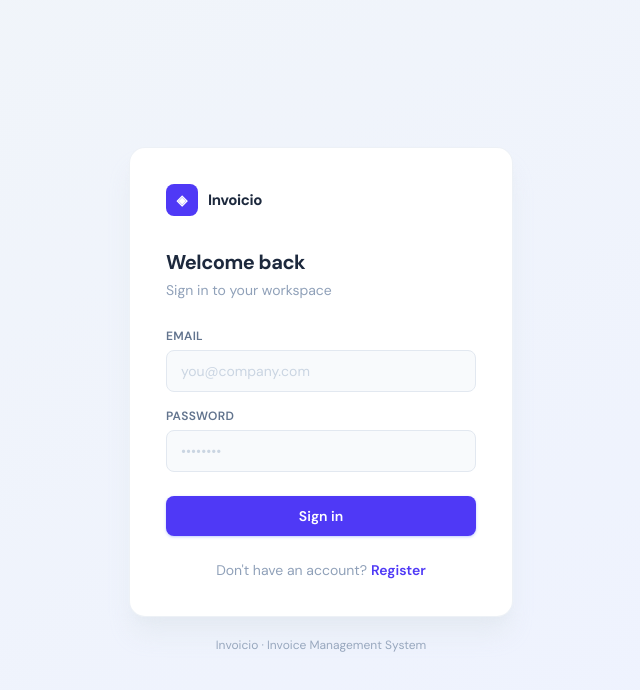
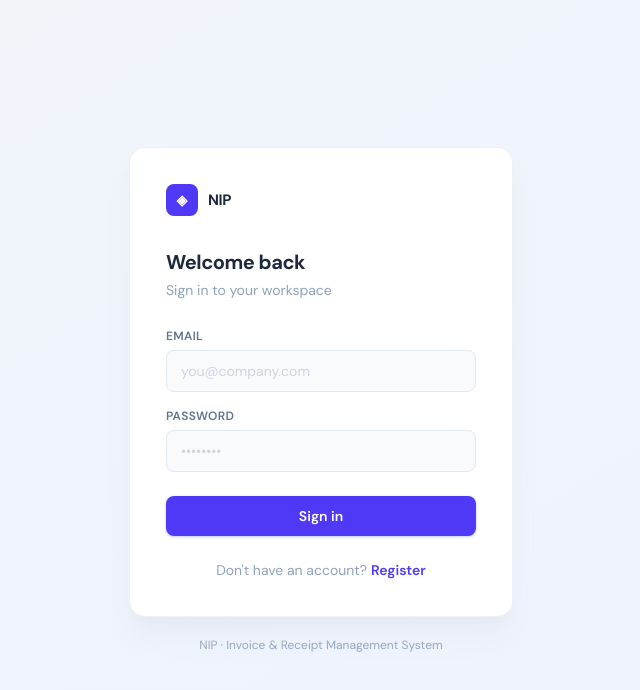
Before and after one commit to yasminnadhifa/invoice-app, a Next.js app: page /login in a window 1280 px wide. Shown: the top 690 px of the page, without its empty margins (319-959 px from the left). Built offline with nearby package versions, Linux system fonts and the light colour scheme; a web font is replaced by a local one.

Commit message:
fix: change app name

```diff
--- a/app/invoices/page.tsx
+++ b/app/invoices/page.tsx
@@ -118,7 +118,7 @@ export default function InvoicesPage() {
           <div className="w-7 h-7 rounded-lg bg-indigo-600 flex items-center justify-center text-white text-xs font-bold shrink-0">
             ◈
           </div>
-          <span className="font-bold text-sm tracking-tight text-slate-800">Invoicio</span>
+          <span className="font-bold text-sm tracking-tight text-slate-800">NIP</span>
         </div>
 
         <nav className="flex-1 p-3">
--- a/app/layout.tsx
+++ b/app/layout.tsx
@@ -15,8 +15,8 @@ const dmMono = DM_Mono({
 });
 
 export const metadata: Metadata = {
-  title: "Invoicio — Invoice Management",
-  description: "Clean invoice tracking and management",
+  title: "NIP — Invoice Management",
+  description: "Clean invoice and receipt tracking and management",
 };
 
 export default function RootLayout({ children }: { children: React.ReactNode }) {
--- a/app/login/page.tsx
+++ b/app/login/page.tsx
@@ -56,7 +56,7 @@ export default function LoginPage() {
             <div className="w-8 h-8 rounded-lg bg-indigo-600 flex items-center justify-center text-white text-sm font-bold">
               ◈
             </div>
-            <span className="font-bold text-[15px] tracking-tight text-slate-800">Invoicio</span>
+            <span className="font-bold text-[15px] tracking-tight text-slate-800">NIP</span>
           </div>
 
           <h1 className="text-xl font-bold tracking-tight text-slate-800 mb-1">
@@ -139,7 +139,7 @@ export default function LoginPage() {
         </div>
 
         <p className="text-center text-xs text-slate-400 mt-5">
-          Invoicio · Invoice Management System
+          NIP · Invoice & Receipt Management System
         </p>
       </div>
     </div>
--- a/app/receipts/page.tsx
+++ b/app/receipts/page.tsx
@@ -96,7 +96,7 @@ export default function ReceiptsPage() {
           <div className="w-7 h-7 rounded-lg bg-indigo-600 flex items-center justify-center text-white text-xs font-bold shrink-0">
             ◈
           </div>
-          <span className="font-bold text-sm tracking-tight text-slate-800">Invoicio</span>
+          <span className="font-bold text-sm tracking-tight text-slate-800">NIP</span>
         </div>
 
         <nav className="flex-1 p-3 flex flex-col gap-1">
```
